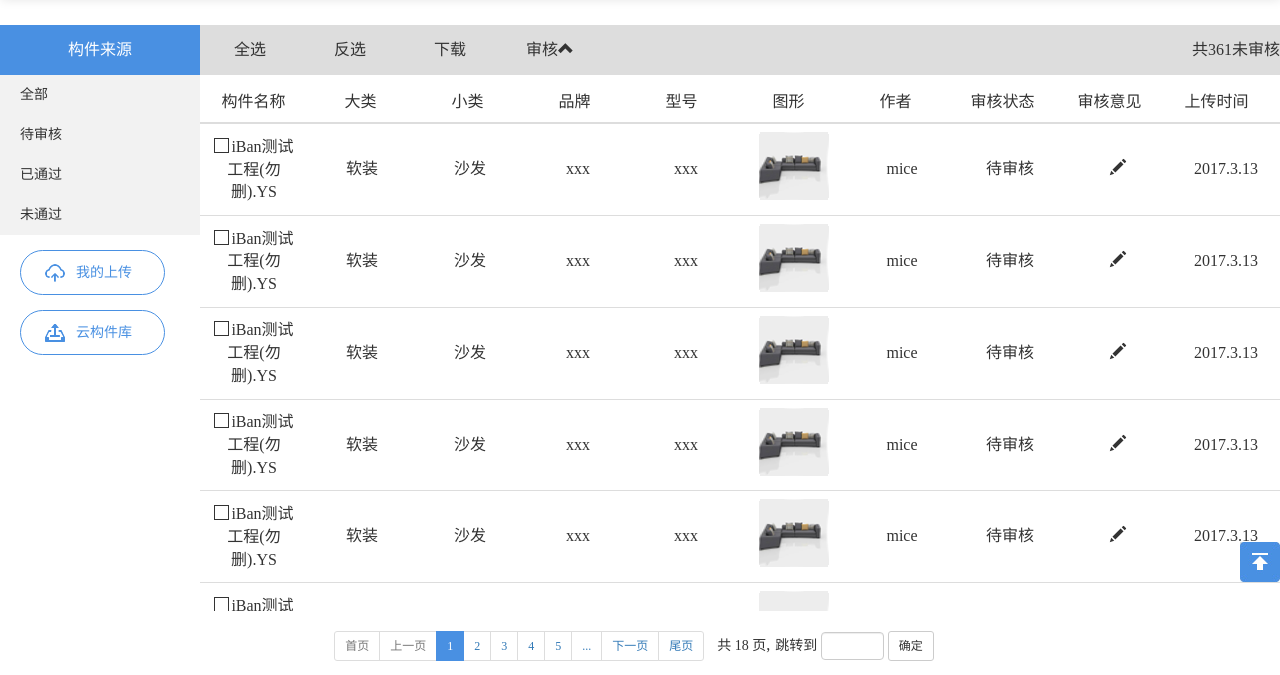
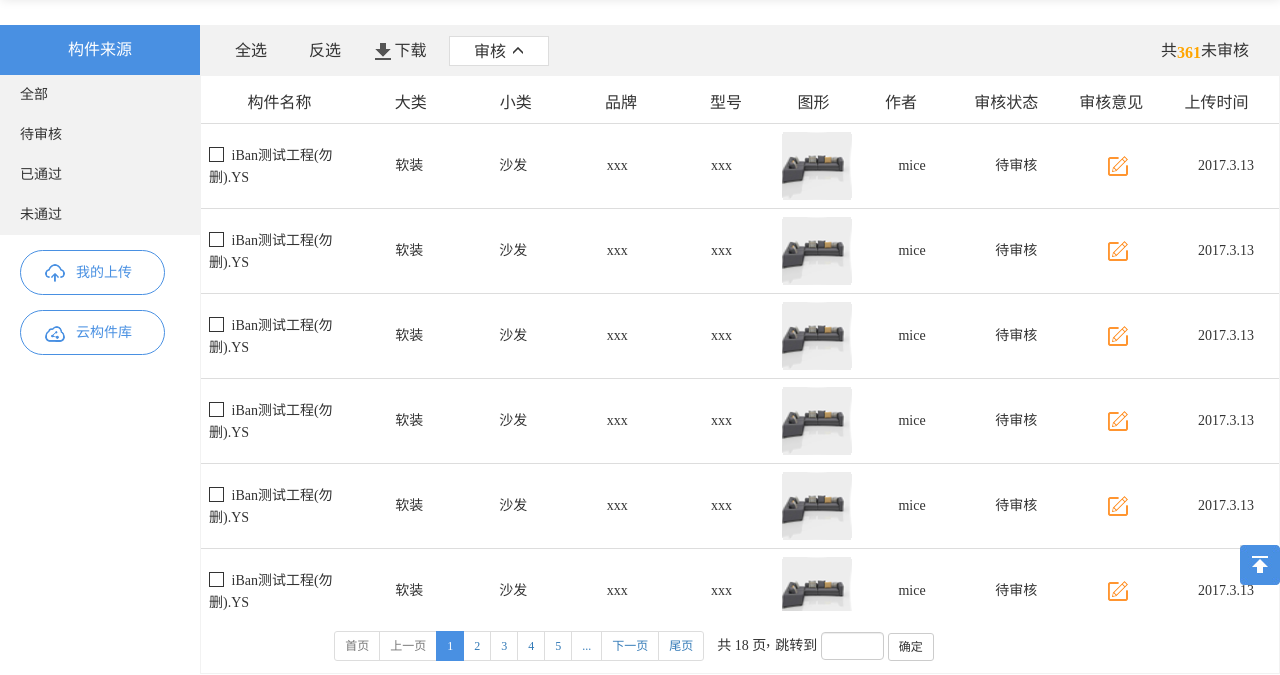
Before and after one commit to maoli1110/bz-eds, a website: page index.html at #!/audit in a window 1280 px wide. Shown: the part 125-800 px from the top of the page. Drawn offline with Linux system fonts and the light colour scheme.

Commit message:
index style

```diff
--- a/css/audit.css
+++ b/css/audit.css
@@ -1,3 +1,6 @@
+.table>tbody>tr>td:nth-child(1	){
+	text-align:left;
+}
 .audit .audit-list {
 	background: #fff;
 	height:calc(100vh - 312px);
@@ -5,17 +8,16 @@
 }
 .audit .count-overview {
 	position: absolute;
-	right: 0;
+	right: 30px;
 	top: 0;
 }
 .audit .table-simulate {
 	overflow: auto;
 	padding-right: 10px;
-	border-bottom: 1px solid #ddd;
 }
 .audit .tab-list {
 	height: 50px;
-	background: #ddd;
+	background: #f2f2f2;
 }
 .audit .tab-list {
 	vertical-align: middle;
@@ -35,13 +37,61 @@
     left: 0;
     background: #fff;
     border: 1px solid #ccc;
+	-webkit-box-shadow: 1px 0px 7px rgba(0,0,0,0.3);
+	-moz-box-shadow:1px 0px 7px rgba(0,0,0,0.3);
+	box-shadow: 1px 0px 7px rgba(0,0,0,0.3);
+}
+.audit .audit-status ul>li{
+	height:35px;
+	line-height:35px;
+	text-align:left;padding:0 10px ;
+}
+.audit .audit-status ul>li:hover{
+	color:#4990e2;
 }
 .audit .tab-list li {
 	float: left;
 	width: 100px;
 	text-align: center;
 }
+.audit .tab-list>li:nth-child(2){
+	width:48px;
+}
+.audit-status>div{
+	background: #fff;
+	height: 30px;
+	line-height: 30px;
+	border: 1px solid #ddd;
+	margin-top: 10px;
+}
+
+.audit table.table tr{
+	vertical-align: middle !important;
+}
+.audit table.table tr td>label{
+	margin-right:6px;
+}
+.audit table tr td{
+	font-size:14px;font-family:'microsoft yahei'
+}
+
 .modal-audit .modal-body>p{
 	font-size: 20px;
 	margin-bottom: 20px;
 }
+/**/
+.audit  .glyphicon-menu-up{
+	margin:-6px 0 0 6px;
+}
+/*text-warning*/
+.text-orange{
+	color:orange;font-weight:bold;
+}
+/*icon-updown*/
+.icon-updown{
+	width:20px;height:20px;display:inline-block;background:url('../imgs/icon/icon-mainEle.png') no-repeat 0 -279px ;margin-right:3px;
+}
+.icon-sign{
+	width:27px;height:20px;display:inline-block;background:url('../imgs/icon/icon-mainEle.png') no-repeat 0 -257px ;margin-right:3px;
+
+}
--- a/css/index.css
+++ b/css/index.css
@@ -16,8 +16,8 @@ label>input{
 }
 /* sidebar */
 .side-active {
-    background: #666;
-    color: #fff;
+    /*background: #666;*/
+    color: #4990e2 !important;
 }
 /*checkbox(复选框样式)*/
 /*灰色边框*/
@@ -53,7 +53,7 @@ input[type="checkbox"]:checked +:after{
 }
 .container-fluid{
     padding:0 !important;
-    margin-left: 200px;margin-top:30px;
+    margin-left: 200px;margin-top:30px;border: 1px solid #f2f2f2;
 }
 /*.component-base component-logo(logo部分)*/
 .component-base .component-logo{
@@ -120,7 +120,7 @@ input[type="checkbox"]:checked +:after{
 }
 /*---------------------------------------------main------------------------------------------------*/
 .component-base article.componet-base-main{
-    height:calc(100vh - 165px) ;
+    height:calc(100vh - 152px) ;
 }
 /*---------------------------------------------aside-------------------------------------*/
 .component-base .componet-base-main aside.main-siderbar{
@@ -185,33 +185,27 @@ input[type="checkbox"]:checked +:after{
 
 .component-base .component-btns>div:nth-child(1) .icon-tool{
 
-    background-position-y: -116px !important;
+    background-position-y: -116px;
 }
 .component-base .component-btns>div:nth-child(2) .icon-tool{
-    background-position-y: -73px !important;
+    background-position-y: -73px;
 }
 .component-base .component-btns>div:nth-child(3) .icon-tool{
-    background-position-y: -152px !important;height:26px;margin-top:7px;
+    background-position-y: -152px ;height:26px;margin-top:7px;
 
 }
-.component-base .component-btns>div:nth-child(2) .icon-tool{
-    background-position-y: -20px;
-}
-.component-base .component-btns>div:nth-child(3) .icon-tool{
-    background-position-y: -40px;height:26px;margin-top:7px;
-
-}
+/**/
 .component-base .component-btns>div:hover{
     cursor:pointer; background:#4990e2;color:#fff;
 }
 .component-base .component-btns>div:nth-child(1):hover .icon-tool{
-    background-position-y: -136px !important;
+    background-position-y: -136px ;
 }
 .component-base .component-btns>div:nth-child(2):hover .icon-tool{
-    background-position-y: -92px !important;
+    background-position-y: -92px ;
 }
 .component-base .component-btns>div:nth-child(3):hover .icon-tool{
-    background-position-y: -171px !important;
+    background-position-y: -171px ;
 }
 /*--------------------------------------section(信息展示页面)------------------------------------------*/
 .component-base .componet-base-main section .component-list{
@@ -538,7 +532,10 @@ input[type="checkbox"]:checked +:after{
     width: 63px;
     height: 28px;padding:0 10px;
 }
-
+.pagination-dump button{
+    margin-top: 7px;
+    height: 28px;line-height:14px;
+}
 /*返回顶部*/
 .return-top{
     position: absolute;
--- a/css/reset.css
+++ b/css/reset.css
@@ -16,7 +16,7 @@ time, mark, audio, video {
     border: 0;
     font-size: 100%;
     font: inherit;
-    vertical-align: baseline;
+    vertical-align: middle;
     font-family: microsoft yahei;
 }
 /* HTML5 display-role reset for older browsers */
--- a/modules/directive/directive.js
+++ b/modules/directive/directive.js
@@ -31,9 +31,8 @@ angular.module('core').directive('sideStyle',function($timeout){
         link: function(scope, element, attr) {
             $(".menusName").each(function(ele){
                     $(this).click(function(ele){
-                        $(this).find('span').show();
+                        //$(this).css({'color':'#4990e2'});
                         $(this).addClass("side-active").siblings().removeClass("side-active");//选中样式
-                        $(this).siblings().find('.strioke').hide();//统计子元素清除样式  保留当前样式
                     });
             })
         }
--- a/template/component/audit.html
+++ b/template/component/audit.html
@@ -9,6 +9,12 @@
 	}
 	.audit .simulated-box {
 		top:3px;
+	}
+	.component-btns>div:nth-child(2) .icon-tool{
+		background-position-y:-34px !important;
+	}
+	.component-btns>div:nth-child(2):hover .icon-tool{
+		background-position-y:-55px !important;
 	}
 </style>
 <!--component-base构件库简写-->
@@ -42,22 +48,22 @@
 				<ul class="tab-list clearfix">
 					<li ng-click="allSelected()">全选</li>
 					<li ng-click="invertSelected()">反选</li>
-					<li>下载</li>
+					<li><span class="icon-updown"></span>下载</li>
 					<li class="rela audit-status pop-signal">
-						<div class="pop-signal" ng-click="auditStatusShow()">审核<span class="glyphicon glyphicon-chevron-up pop-signal"></span></div>
+						<div class="pop-signal" ng-click="auditStatusShow()">审核<span class="glyphicon glyphicon-menu-up pop-signal"></span></div>
 						<ul ng-show="flag.auditStatus" class="pop-signal">
 							<li class="pop-signal" ng-click="getAuditList('pass',0)">审核通过</li>
 							<li class="pop-signal" ng-click="getAuditList('noPass',0)">审核不通过</li>
 						</ul>
 					</li>
 				</ul>
-				<div class="count-overview">共361未审核</div>
+				<div class="count-overview ">共<b class="text-orange" >361</b>未审核</div>
 			</div>
 			<div class="table-list table-simulate">
 				<table class="table" style="margin-bottom:0">
 					<thead>
 						<tr style="height:47px;">
-							<th width="10%">
+							<th width="15%">
 								<!-- <label class="rela all-selected"><input type="checkbox" ng-click="allSelected()"><div class="simulated-box"></div></div></label> -->
 								<span>构件名称</span>
 							</th>
@@ -65,7 +71,7 @@
 							<th width="10%">小类</th>
 							<th width="10%">品牌</th>
 							<th width="10%">型号</th>
-							<th width="10%">图形</th>
+							<th width="5%" style="min-width:70px">图形</th>
 							<th width="10%">作者</th>
 							<th width="10%">审核状态</th>
 							<th width="10%">审核意见</th>
@@ -79,7 +85,7 @@
 					<table class="table">
 						<tbody>
 							<tr ng-repeat="item in auditList track by $index">
-								<td width="10%">
+								<td width="15%">
 									<label class="rela multi-choice">
 										<input type="checkbox" ng-click="updateSelection($event, item)">
 										<div class="simulated-box"></div>
@@ -90,10 +96,10 @@
 								<td width="10%">{{item.smallClass}}</td>
 								<td width="10%">{{item.brand}}</td>
 								<td width="10%">{{item.model}}</td>
-								<td width="10%"><img ng-src="{{item.picture}}" alt=""></td>
+								<td width="5%" style="min-width:70px;"><img ng-src="{{item.picture}}" alt=""></td>
 								<td width="10%">{{item.author}}</td>
 								<td width="10%">{{item.status}}</td>
-								<td width="10%" ng-click="showModal()"><span class="glyphicon glyphicon-pencil"></span></td>
+								<td width="10%" ng-click="showModal()"><span class="icon-sign"></span></td>
 								<td width="10%">{{item.updateTime}}</td>
 							</tr>
 						</tbody>
```
